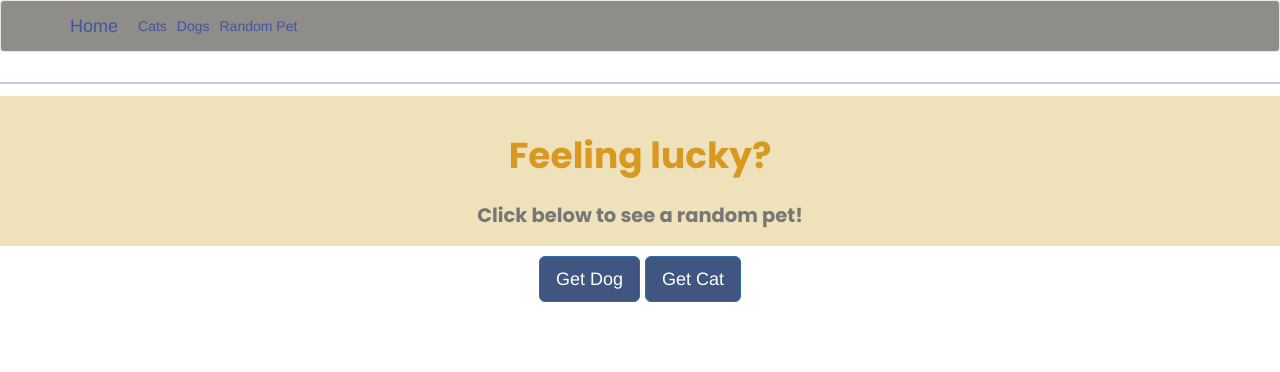
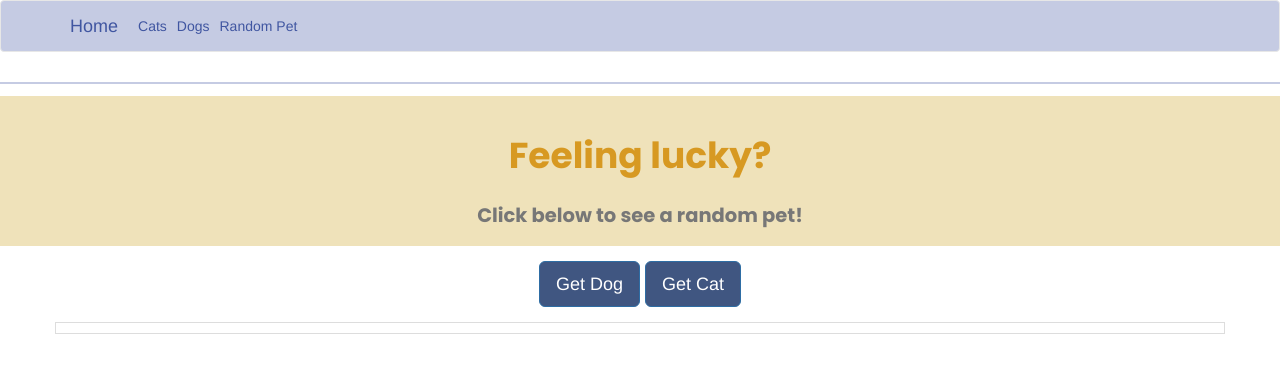
Before and after one commit to AutumnJ/adopt-a-pet-game, a React (Create React App) app in the folder client/: page /randompet in a window 1280 px wide. Shown: the top 372 px of the page. Built offline with nearby package versions, Linux system fonts and the light colour scheme.

Commit message:
styling navbar further, fixing table layouts

```diff
--- a/client/src/App.css
+++ b/client/src/App.css
@@ -51,8 +51,20 @@
   color: #4056A1;
   text-decoration: none;
 }
+
+.navbar-default .navbar-nav > li > a {
+  color: #4056A1;
+}
+
+#home {
+  font-weight: bold;
+  font-size: 20px;
+  padding-top: 13px;
+  padding-right: 10px;
+}
+
 .navbar {
-  background-color: #8E8D8A;
+  background-color: #C5CBE3;
 }
 
 .cats-header a {
@@ -65,7 +77,7 @@
 }
 
 .btn-toolbar {
-  padding-top: 10px;
+  padding-top: 15px;
   justify-content: center;
   display: flex;
 }
@@ -75,5 +87,27 @@
 }
 
 .pets {
-  padding-top: 10px;
+  padding-top: 15px;
 }
+
+.panel {
+  border: none;
+  box-shadow: none;
+}
+
+.grid {
+  border: none;
+}
+
+.row {
+  border: 1px solid #ddd;
+}
+
+.col-md-4 {
+  border-right: 1px solid #ddd;
+  border-left: 1px solid #ddd;
+}
+
+#random {
+  border: none;
+}
```
